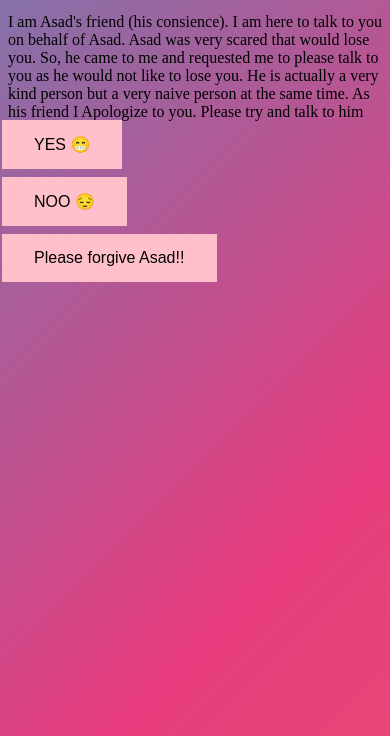
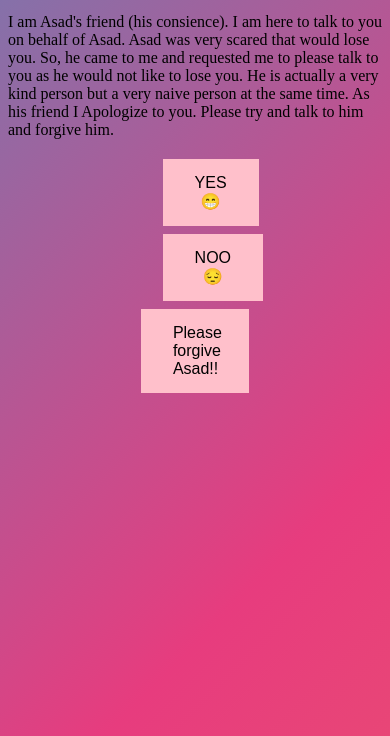
Before and after one commit to asad0206/RescuePage, a plain HTML site: page index.html in a window 390 px wide. Shown: the part 137-873 px from the top of the page. Drawn offline with Linux system fonts and the light colour scheme.

Commit message:
phone response

```diff
--- a/index.html
+++ b/index.html
@@ -26,12 +26,7 @@
         }
       }
 
-      .text {
-        margin: 0;
-        position: absolute;
-        top: 30%;
-        right: 45%;
-      }
+
       .button {
         background-color: pink;
         border: none;
@@ -93,9 +88,11 @@
       Please try and talk to him and forgive him.
     </p>
 
-    <div class="text">
+    <div class="text" style="margin-left: 35%;
+    margin-right: 36%;">
+    <div class="up" style="margin-left: 20%;">
       <button class="button button1" id="YES" onclick="func1()">YES &#128513</button>
-      <button class="button button2" id="NO" onclick="func2()">NOO &#128532</button><br />
+      <button class="button button2" id="NO" onclick="func2()">NOO &#128532</button><br /></div>
       <button class="button button3" onclick="func3()">Please forgive Asad!!</button>
     </div>
 
```
